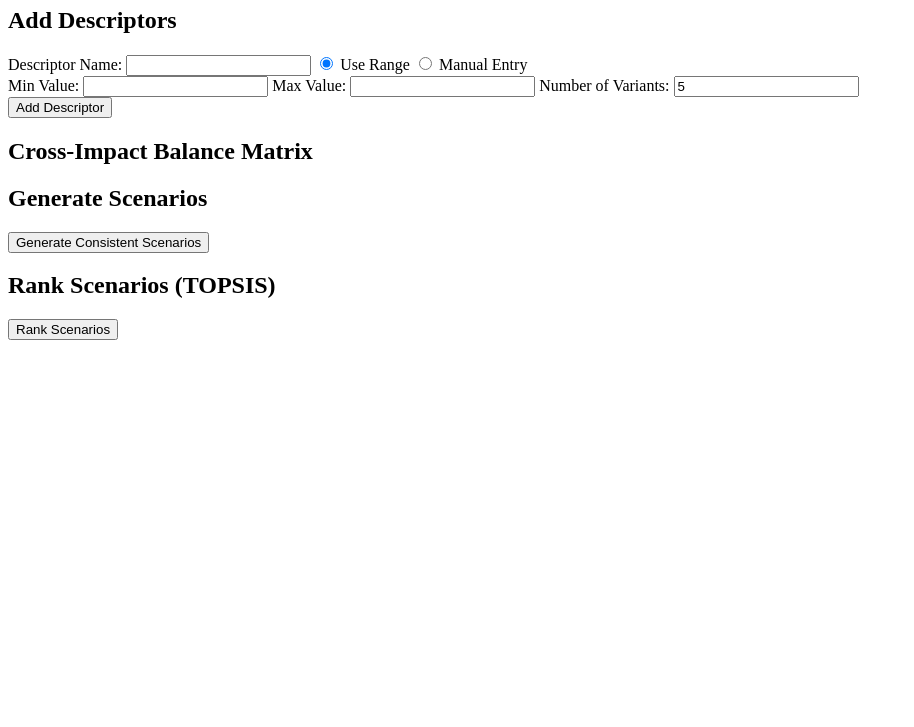
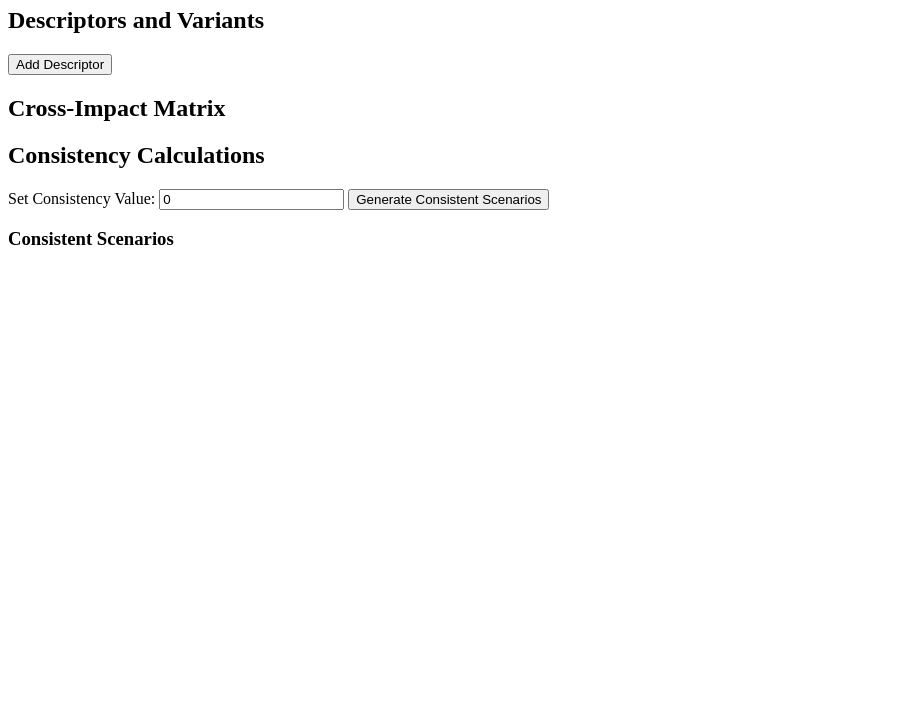
Before and after one commit to BrianvLaar98/CIB-TOPSIS-Tool, a plain HTML site: page index.html in a window 1280 px wide. Shown: the part 73-800 px from the top of the page, without its empty margins (0-914 px from the left). Drawn offline with Linux system fonts and the light colour scheme.

Commit message:
Update index.html

```diff
--- a/index.html
+++ b/index.html
@@ -1,77 +1,44 @@
 <!DOCTYPE html>
 <html lang="en">
 <head>
-  <meta charset="UTF-8">
-  <meta name="viewport" content="width=device-width, initial-scale=1.0">
-  <title>CIB & TOPSIS Scenario Analysis Tool</title>
-  <link rel="stylesheet" href="css/styles.css">
+    <meta charset="UTF-8">
+    <meta name="viewport" content="width=device-width, initial-scale=1.0">
+    <title>CIB and TOPSIS Tool</title>
+    <link rel="stylesheet" href="styles.css">
 </head>
 <body>
-  <h1>CIB & TOPSIS Scenario Analysis Tool</h1>
+    <div id="app">
+        <h1>CIB Analysis Tool</h1>
 
-  <!-- Descriptor Input Section -->
-  <div id="descriptor-section">
-    <h2>Add Descriptors</h2>
+        <!-- Section for adding descriptors and variants -->
+        <div id="input-section">
+            <h2>Descriptors and Variants</h2>
+            <button id="add-descriptor">Add Descriptor</button>
+            <div id="descriptor-list"></div>
+        </div>
 
-    <form id="descriptor-form">
-      <label for="descriptor-name">Descriptor Name:</label>
-      <input type="text" id="descriptor-name" required>
+        <!-- Cross-Impact Matrix -->
+        <div id="cross-impact-section">
+            <h2>Cross-Impact Matrix</h2>
+            <div id="cross-impact-matrix"></div>
+        </div>
 
-      <!-- Toggle between Range or Manual -->
-      <label>
-        <input type="radio" id="use-range" name="variant-type" value="range" checked>
-        Use Range
-      </label>
-      <label>
-        <input type="radio" id="use-manual" name="variant-type" value="manual">
-        Manual Entry
-      </label>
+        <!-- Consistency Value and Scenario Generation -->
+        <div id="consistency-section">
+            <h2>Consistency Calculations</h2>
+            <label for="consistency-value">Set Consistency Value: </label>
+            <input type="number" id="consistency-value" value="0" />
+            <button id="generate-scenarios">Generate Consistent Scenarios</button>
 
-      <!-- Range Input Fields -->
-      <div id="range-inputs">
-        <label for="min-value">Min Value:</label>
-        <input type="number" id="min-value" name="min-value" required>
+            <div id="scenario-tableau">
+                <h3>Consistent Scenarios</h3>
+                <table id="scenario-table">
+                    <!-- Dynamically filled -->
+                </table>
+            </div>
+        </div>
+    </div>
 
-        <label for="max-value">Max Value:</label>
-        <input type="number" id="max-value" name="max-value" required>
-
-        <label for="num-variants">Number of Variants:</label>
-        <input type="number" id="num-variants" name="num-variants" min="2" value="5" required>
-      </div>
-
-      <!-- Manual Input Fields -->
-      <div id="manual-inputs" style="display: none;">
-        <label for="manual-variants">Enter Variants (comma-separated):</label>
-        <input type="text" id="manual-variants" name="manual-variants">
-      </div>
-
-      <button type="button" id="add-descriptor">Add Descriptor</button>
-    </form>
-
-    <ul id="descriptor-list"></ul>
-  </div>
-
-  <!-- Cross-Impact Balance Matrix Section -->
-  <div id="matrix-section">
-    <h2>Cross-Impact Balance Matrix</h2>
-    <div id="matrix-editor"></div>
-  </div>
-
-  <!-- Scenario Generation Section -->
-  <div id="scenario-section">
-    <h2>Generate Scenarios</h2>
-    <button id="generate-scenarios">Generate Consistent Scenarios</button>
-    <ul id="scenario-list"></ul>
-  </div>
-
-  <!-- AHP and TOPSIS Ranking Section -->
-  <div id="topsis-section">
-    <h2>Rank Scenarios (TOPSIS)</h2>
-    <div id="weight-sliders"></div>
-    <button id="rank-scenarios">Rank Scenarios</button>
-    <ul id="ranked-scenarios"></ul>
-  </div>
-
-  <script src="js/app.js"></script>
+    <script src="script.js"></script>
 </body>
 </html>
```
